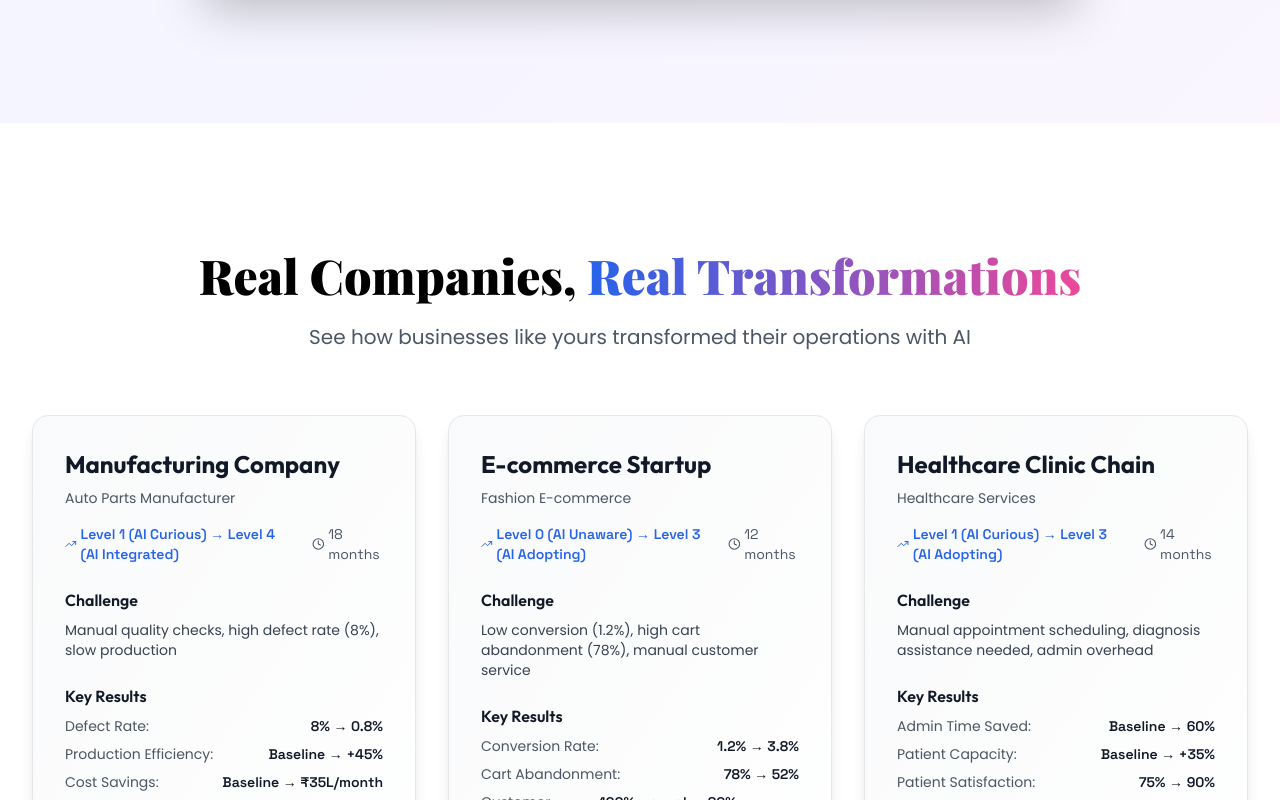
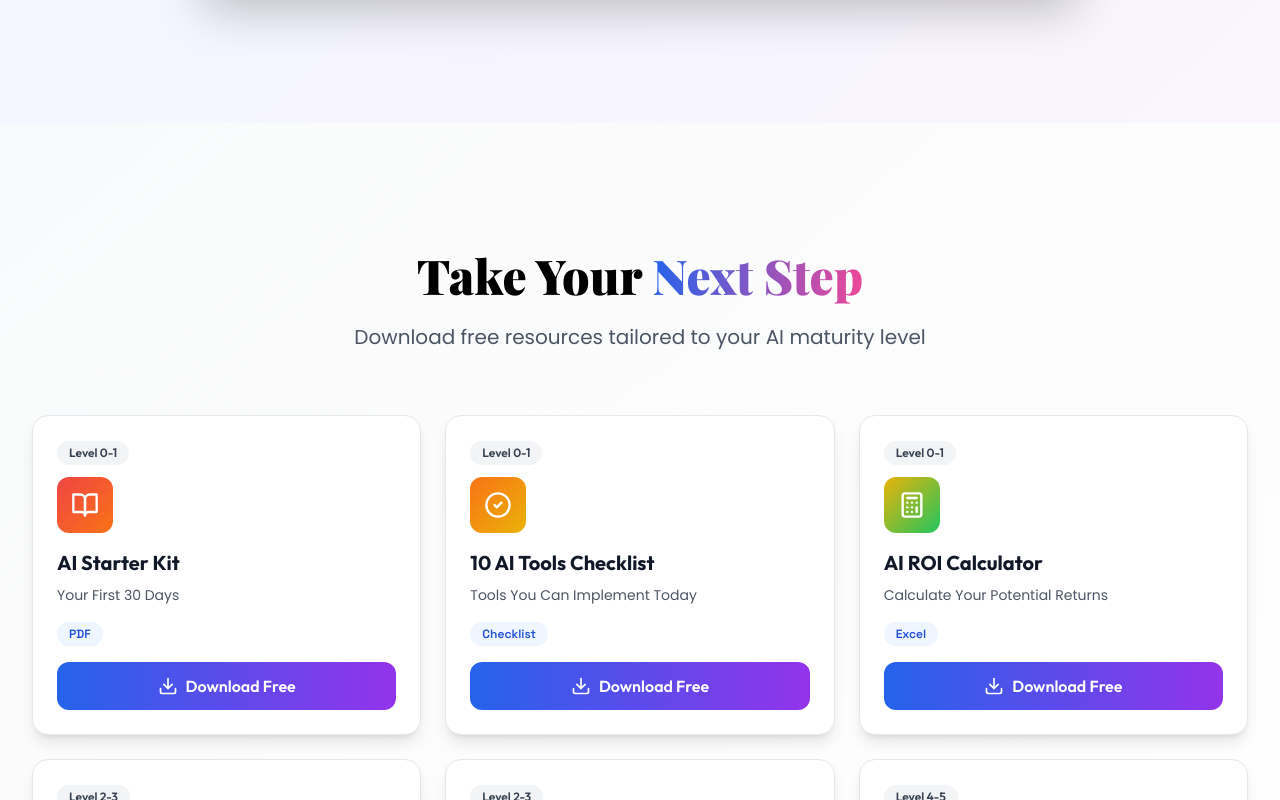
Before and after one commit to StratGenAI/website_frontend, a Next.js app: page /ai-maturity-model in a window 1280 px wide. Shown: the part 5220-6020 px from the top of the page. Built offline with nearby package versions, Linux system fonts and the light colour scheme.

Commit message:
Remove Case Studies section from AI Maturity Model page

```diff
--- a/app/ai-maturity-model/page.tsx
+++ b/app/ai-maturity-model/page.tsx
@@ -9,7 +9,6 @@ import OverviewSection from '@/components/ai-maturity/OverviewSection'
 import MaturityLevels from '@/components/ai-maturity/MaturityLevels'
 import ComparisonTable from '@/components/ai-maturity/ComparisonTable'
 import AssessmentQuiz from '@/components/ai-maturity/AssessmentQuiz'
-import CaseStudies from '@/components/ai-maturity/CaseStudies'
 import ResourcesSection from '@/components/ai-maturity/ResourcesSection'
 import FAQSection from '@/components/ai-maturity/FAQSection'
 import CTASection from '@/components/ai-maturity/CTASection'
@@ -27,7 +26,6 @@ export default function AIMaturityModelPage() {
       <MaturityLevels />
       <ComparisonTable />
       <AssessmentQuiz />
-      <CaseStudies />
       <ResourcesSection />
       <FAQSection />
       <CTASection />
```
